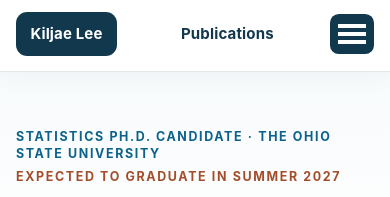
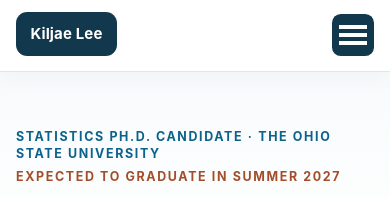
Before and after one commit to KiljaeL/KiljaeL.github.io, a Jekyll site: the page built from _pages/about.md, in a window 390 px wide. Shown: the top 197 px of the page. Built offline with Jekyll 4.4.1, drawn with Linux system fonts in a browser that asks for light colours.

Commit message:
Consolidate mobile navigation

```diff
--- a/_includes/masthead.html
+++ b/_includes/masthead.html
@@ -18,6 +18,22 @@
         </ul>
         <ul class="hidden-links hidden"></ul>
       </nav>
+      <details class="mobile-nav">
+        <summary>
+          <span class="visually-hidden">Open navigation menu</span>
+          <span class="navicon" aria-hidden="true"></span>
+        </summary>
+        <ul class="mobile-nav__links">
+          {% for link in site.data.navigation.main %}
+            {% if link.url contains 'http' %}
+              {% assign domain = '' %}
+              {% else %}
+              {% assign domain = base_path %}
+            {% endif %}
+            <li><a href="{{ domain }}{{ link.url }}"{% if page.url == link.url %} class="is-active" aria-current="page"{% endif %}>{{ link.title }}</a></li>
+          {% endfor %}
+        </ul>
+      </details>
     </div>
   </div>
 </div>
--- a/_sass/layout/_research-profile.scss
+++ b/_sass/layout/_research-profile.scss
@@ -122,6 +122,10 @@ a {
   top: 0.1rem;
   border-radius: 0.55rem;
   background: var(--profile-navy);
+}
+
+.mobile-nav {
+  display: none;
 }
 
 .site-shell {
@@ -937,6 +941,99 @@ a {
     padding-top: 72px;
   }
 
+  .masthead__menu {
+    position: relative;
+  }
+
+  .greedy-nav {
+    min-width: 0;
+    padding-right: 3.5rem;
+  }
+
+  .greedy-nav button,
+  .greedy-nav .hidden-links,
+  .greedy-nav .visible-links .masthead__menu-item:not(.masthead__menu-item--lg) {
+    display: none !important;
+  }
+
+  .masthead__menu-item--lg {
+    padding-right: 0;
+  }
+
+  .mobile-nav {
+    position: absolute;
+    z-index: 20;
+    top: 0.1rem;
+    right: 0;
+    display: block;
+  }
+
+  .mobile-nav summary {
+    display: flex;
+    width: 2.6rem;
+    height: 2.6rem;
+    align-items: center;
+    justify-content: center;
+    border-radius: 0.55rem;
+    background: var(--profile-navy);
+    cursor: pointer;
+    list-style: none;
+  }
+
+  .mobile-nav summary::-webkit-details-marker {
+    display: none;
+  }
+
+  .mobile-nav[open] .navicon {
+    background: transparent;
+  }
+
+  .mobile-nav[open] .navicon::before,
+  .mobile-nav[open] .navicon::after {
+    top: 0;
+    transform-origin: 50% 50%;
+  }
+
+  .mobile-nav[open] .navicon::before {
+    transform: rotate(45deg);
+  }
+
+  .mobile-nav[open] .navicon::after {
+    transform: rotate(-45deg);
+  }
+
+  .mobile-nav .mobile-nav__links {
+    position: absolute;
+    top: calc(100% + 0.65rem);
+    right: 0;
+    min-width: 11rem;
+    overflow: hidden;
+    padding: 0.35rem;
+    border: 1px solid var(--global-border-color);
+    border-radius: 0.7rem;
+    background: #fff;
+    box-shadow: 0 12px 30px rgba(18, 56, 77, 0.12);
+  }
+
+  .mobile-nav__links li + li {
+    border-top: 1px solid var(--global-border-color);
+  }
+
+  .mobile-nav__links a {
+    display: block;
+    padding: 0.7rem 0.85rem;
+    color: var(--profile-navy);
+    font-size: 0.94rem;
+    font-weight: 650;
+    text-decoration: none;
+  }
+
+  .mobile-nav__links a:hover,
+  .mobile-nav__links a.is-active {
+    color: var(--profile-blue);
+    background: var(--profile-wash);
+  }
+
   .home-hero {
     grid-template-columns: 1fr;
     gap: 0;
```
